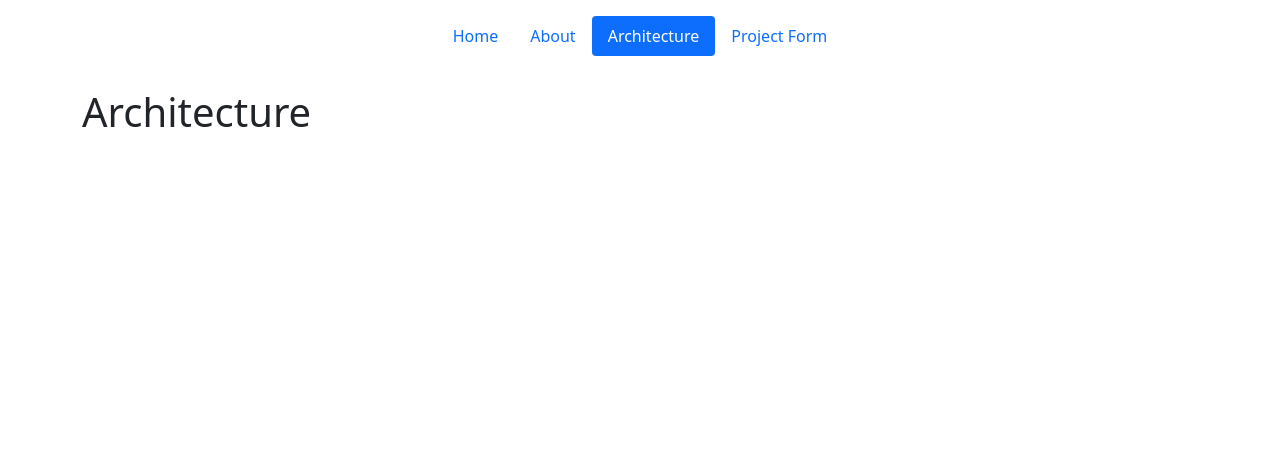
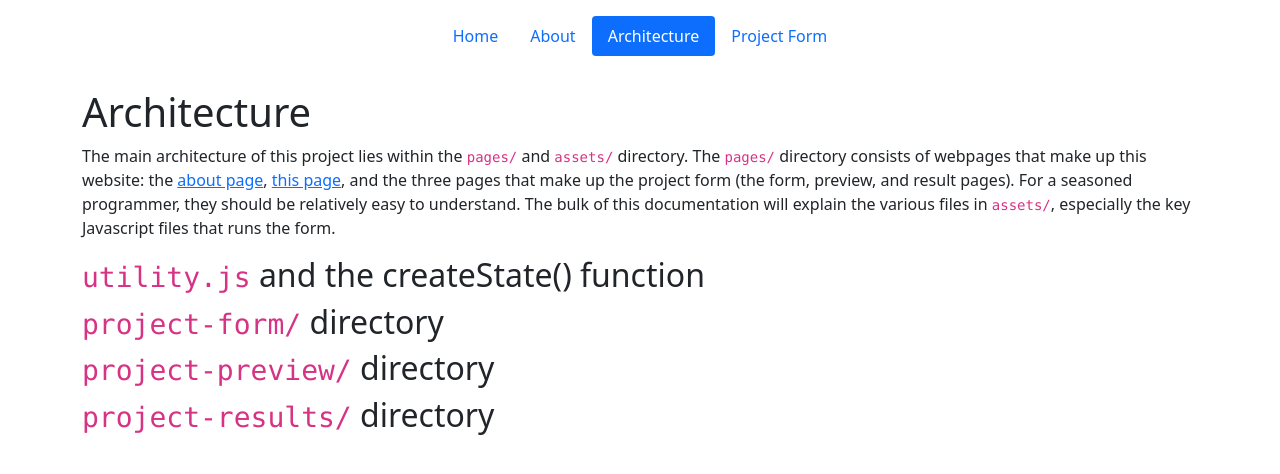
Before and after one commit to Aveline-art/studious-lamp, a Jekyll site: the page built from pages/architecture.md, in a window 1280 px wide. Shown: the top 474 px of the page. Built offline with Jekyll 4.4.1, drawn with Linux system fonts in a browser that asks for light colours.

Commit message:
added architecture notes

```diff
--- a/pages/architecture.md
+++ b/pages/architecture.md
@@ -4,3 +4,13 @@ title: Architecture
 permalink: /architecture
 ---
 # Architecture
+
+The main architecture of this project lies within the `pages/` and `assets/` directory. The `pages/` directory consists of webpages that make up this website: the [about page](/studious-lamp/about), [this page](/studious-lamp/architecture), and the three pages that make up the project form (the form, preview, and result pages). For a seasoned programmer, they should be relatively easy to understand. The bulk of this documentation will explain the various files in `assets/`, especially the key Javascript files that runs the form.
+
+## `utility.js` and the createState() function
+
+## `project-form/` directory
+
+## `project-preview/` directory
+
+## `project-results/` directory
```
